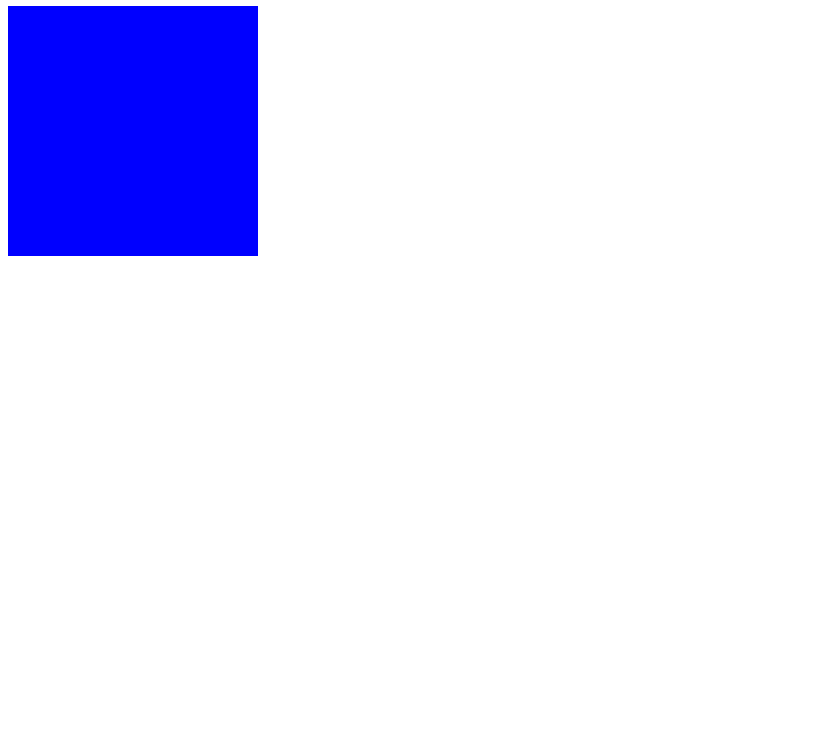
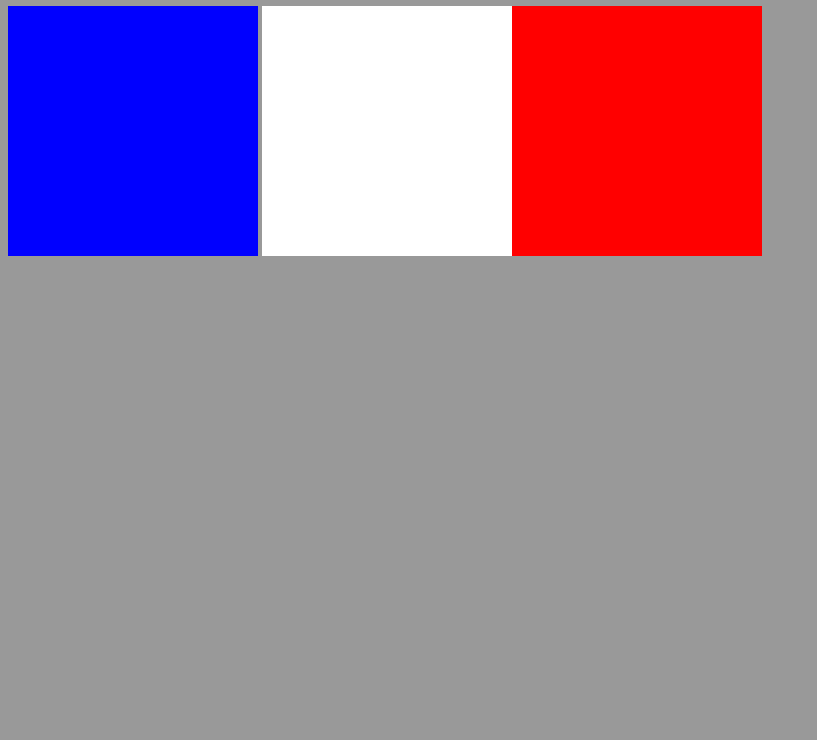
Before and after one commit to Soanah/Mod-le, a plain HTML site: page index.html in a window 1280 px wide. Shown: the part 60-800 px from the top of the page, without its empty margins (0-817 px from the left). Drawn offline with Linux system fonts and the light colour scheme.

Commit message:
modif css
modif css

```diff
--- a/index.html
+++ b/index.html
@@ -11,8 +11,8 @@
     <div class="blue">
     </div>
     <div class="white">
-    </div>
-    <div class="red">
+    </div><!--
+    --><div class="red">
     </div>
   </body>
 </html>
--- a/styles/style.css
+++ b/styles/style.css
@@ -1,6 +1,11 @@
+body{
+  background: #999999
+}
+
 div{
   height: 250px;
   width:250px;
+  display:inline-block;
 }
 
 .blue{
@@ -8,10 +13,10 @@ div{
 }
 
 .white{
-  background: red;
-  display:none;
+  background: white;
+  /*display:none;*/
 }
 
 .red{
-  background: white;
+  background: red;
 }
```
